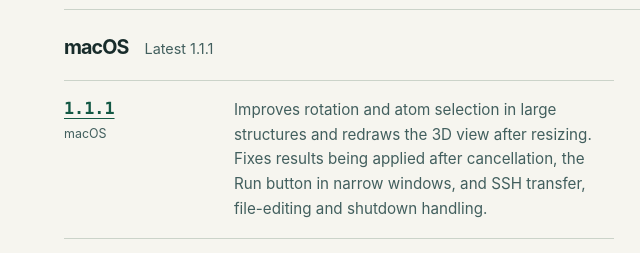
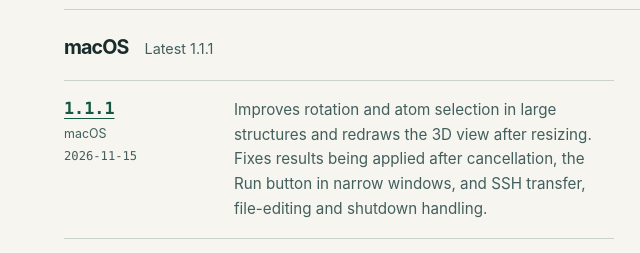
Before and after one commit to a123qsd/calclens-showcase, a plain HTML site: page en.html in a window 1280 px wide. Shown: the part 9197-9450 px from the top of the page, 0-640 px from the left. Drawn offline with Linux system fonts and the light colour scheme.

Commit message:
Record verified Mac 1.1.1 release publication date

```diff
--- a/en.html
+++ b/en.html
@@ -15,7 +15,7 @@
 <button class="history-tab" type="button" role="tab" id="history-tab-windows" data-history-tab aria-controls="history-windows" aria-selected="false" tabindex="-1">Windows</button>
 </div>
 <div class="history-panel" id="history-macos" data-history-panel role="tabpanel" aria-labelledby="history-tab-macos" tabindex="0"><h3 class="history-platform-heading">macOS<span>Latest 1.1.1</span></h3><ol class="history-list">
-<li class="history-item" id="macos-v1-1-1"><div class="history-version"><strong><a href="https://github.com/a123qsd/calclens-showcase/releases/tag/v1.1.1">1.1.1</a></strong><span>macOS</span></div><p>Improves rotation and atom selection in large structures and redraws the 3D view after resizing. Fixes results being applied after cancellation, the Run button in narrow windows, and SSH transfer, file-editing and shutdown handling.</p></li>
+<li class="history-item" id="macos-v1-1-1"><div class="history-version"><strong><a href="https://github.com/a123qsd/calclens-showcase/releases/tag/v1.1.1">1.1.1</a></strong><span>macOS</span><time datetime="2026-11-15T03:10:18Z">2026-11-15</time></div><p>Improves rotation and atom selection in large structures and redraws the 3D view after resizing. Fixes results being applied after cancellation, the Run button in narrow windows, and SSH transfer, file-editing and shutdown handling.</p></li>
 <li class="history-item" id="macos-v1-1-0"><div class="history-version"><strong><a href="https://github.com/a123qsd/calclens-showcase/releases/tag/v1.1.0">1.1.0</a></strong><span>macOS</span><time datetime="2026-11-15T01:08:56Z">2026-11-15</time></div><p>The 3D and Server workspaces share a persistent terminal, jobs and logs. Panel state and SSH sessions persist across switches; quality changes are checked before saving, and terminal colors, Korean text and reconnect handling are improved.</p></li>
 <li class="history-item" id="macos-v1-0-0"><div class="history-version"><strong><a href="https://github.com/a123qsd/calclens-showcase/releases/tag/v1.0.0">1.0.0</a></strong><span>macOS</span><time datetime="2026-11-14T18:29:57Z">2026-11-15</time></div><p>Open verified server results in a separate document or analysis view. Method diagnostics, recovery and server file checks have been updated. <a href="https://github.com/a123qsd/calclens-showcase/releases/tag/v1.0.0">Release notes</a></p></li>
 <li class="history-item" id="macos-v0-17-1"><div class="history-version"><strong><a href="https://github.com/a123qsd/calclens-showcase/releases/tag/v0.17.1">0.17.1</a></strong><span>macOS</span><time datetime="2026-11-14T14:26:05Z">2026-11-14</time></div><p>Drag selection draws only a theme-colored border, leaving atoms and bonds visible. Light and dark pixel comparisons confirm that the rectangle does not alter its interior.</p></li>
```
Also changed, not shown: index.html (+1 -1 lines).
